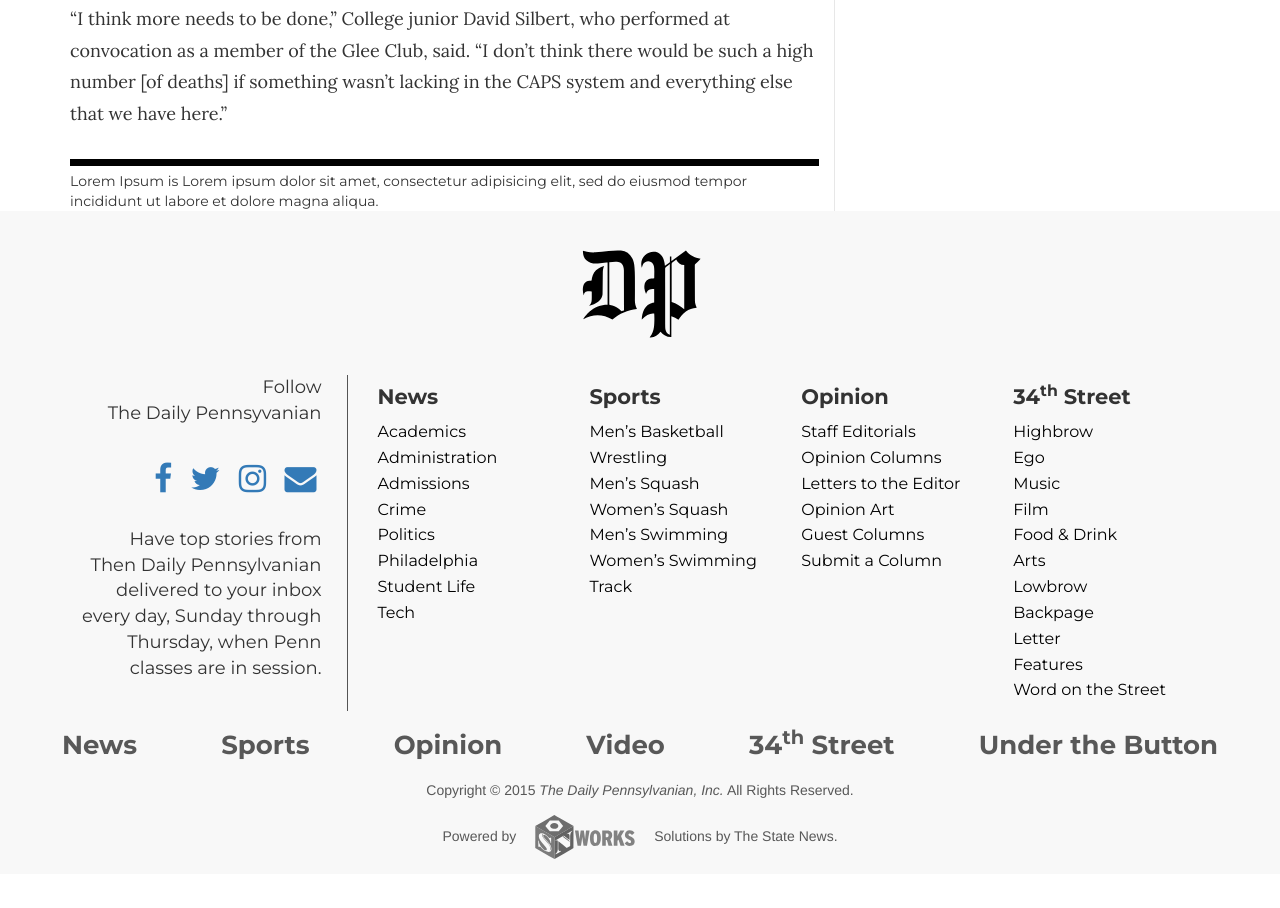
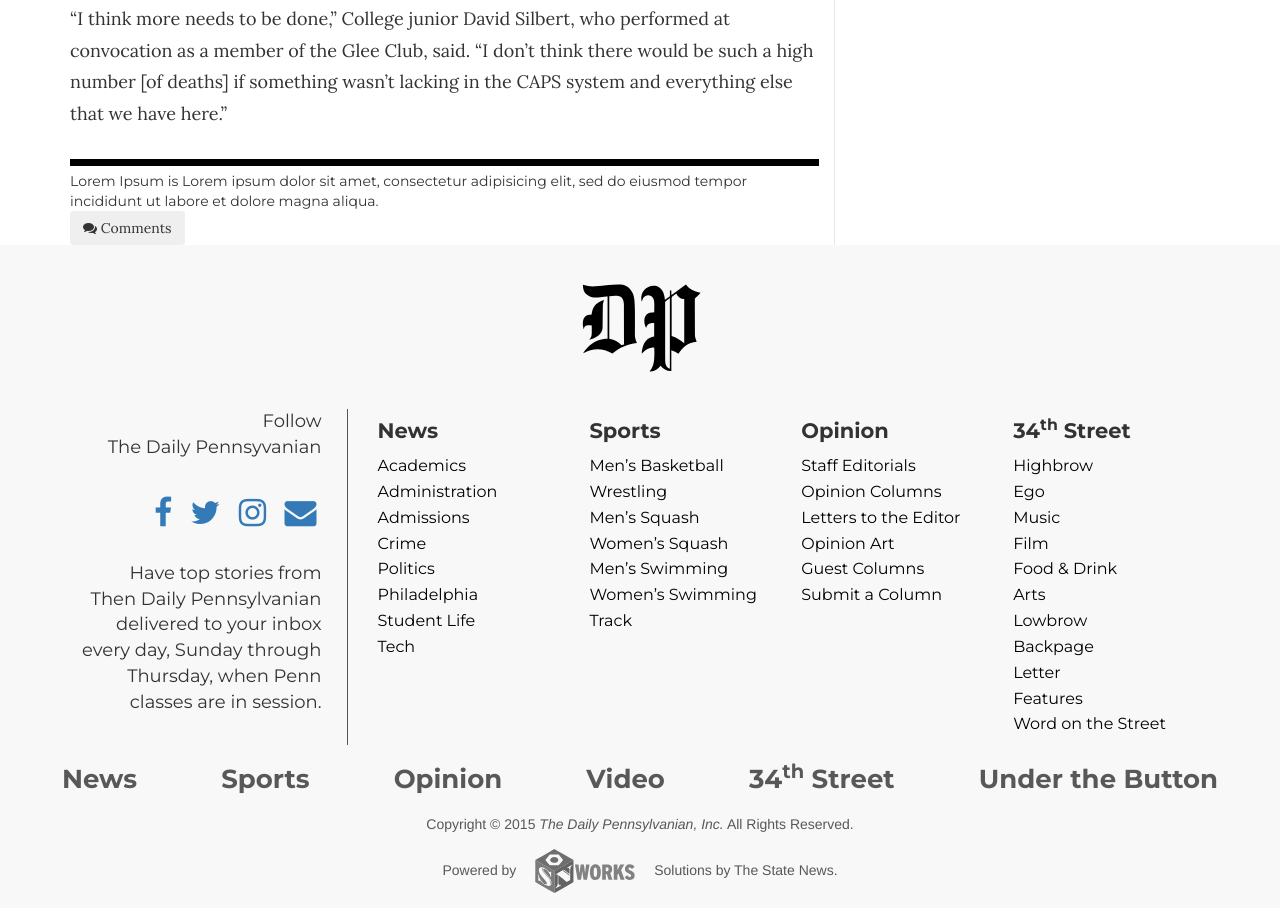
Before and after one commit to waffle-iron/dp-v3, a website: page src/views/article.html in a window 1280 px wide. Shown: the part 3268-4176 px from the top of the page. Before the commit the page ends 4142 px from the top, so only its background shows below. Drawn offline with nearby package versions, Linux system fonts and the light colour scheme; files that its build step writes are made by us from their sources; files whose address does not match are found by name.

Commit message:
Buttons?

```diff
--- a/src/views/article.html
+++ b/src/views/article.html
@@ -105,6 +105,11 @@
       <div class="author-bio">
         Lorem Ipsum is Lorem ipsum dolor sit amet, consectetur adipisicing elit, sed do eiusmod tempor incididunt ut labore et dolore magna aliqua.
       </div>
+      <button type="button" class="btn btn-secondary">
+        <i class="fa fa-comments"></i>
+        <span class="fb-comments-count" data-href="http://dp-v3.herokuapp.com/dptestarticle001"></span>
+        Comments
+      </button>
       <div class="fb-comments" data-href="http://dp-v3.herokuapp.com/dptestarticle001" data-width="100%" data-numposts="15"></div>
     </div>
     <aside class="col-sm-4">
```
